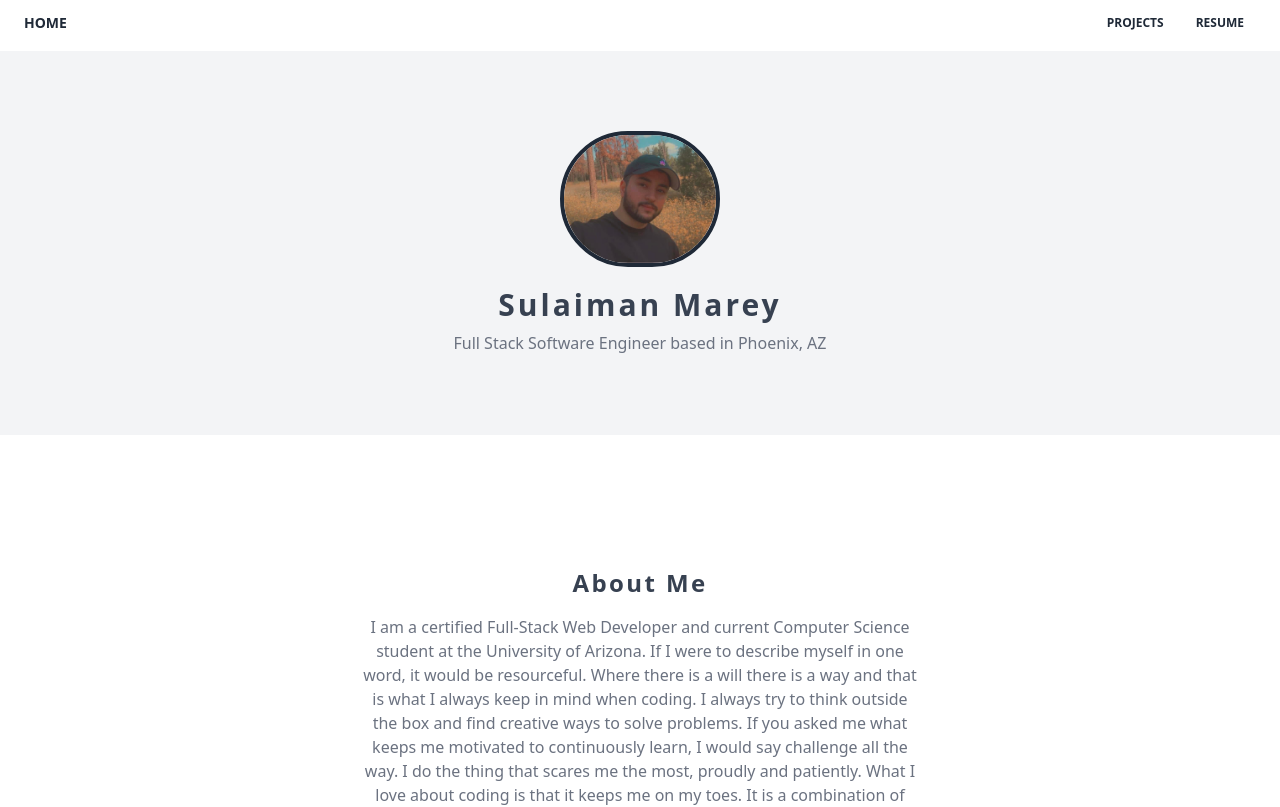
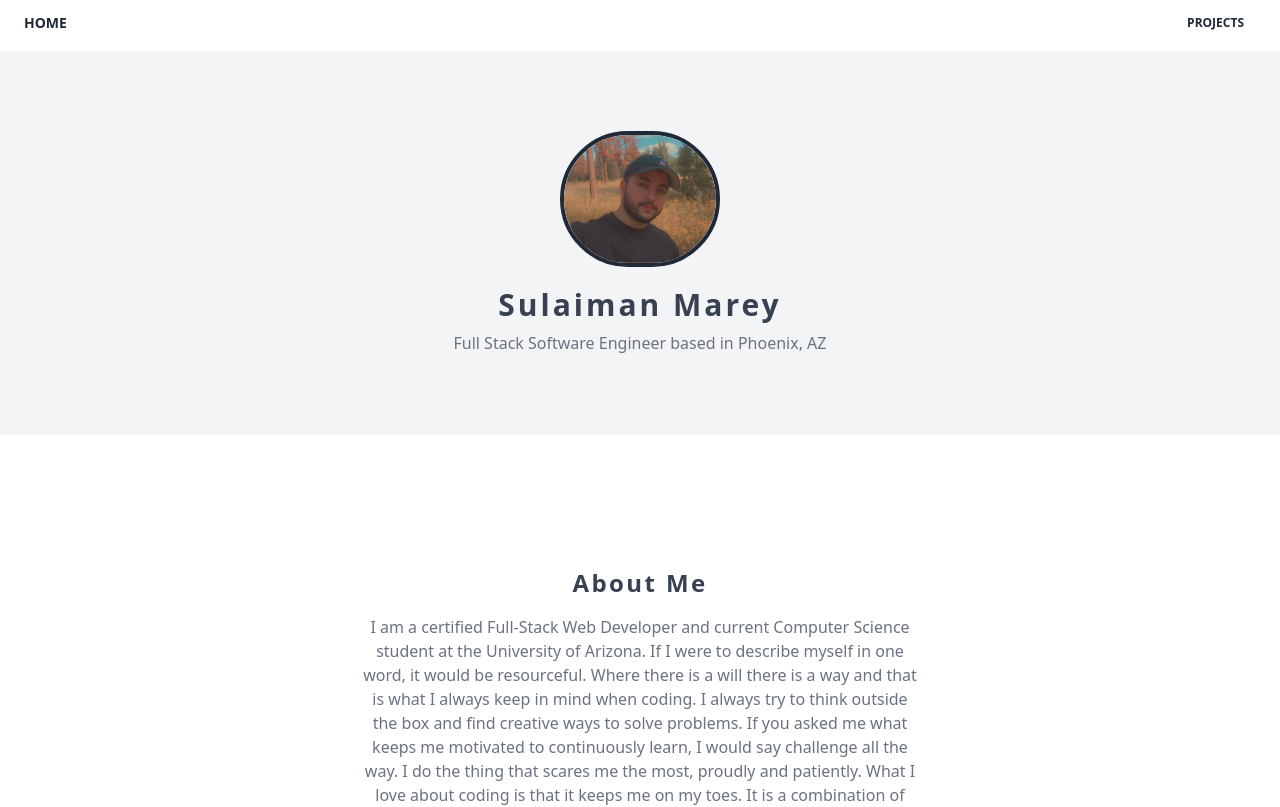
Before and after one commit to adam-marey/myPort, a React (Create React App) app: page / in a window 1280 px wide. Shown: the top 807 px of the page. Built offline with nearby package versions, Linux system fonts and the light colour scheme.

Commit message:
delete resume

```diff
--- a/src/components/Navbar/Navbar.js
+++ b/src/components/Navbar/Navbar.js
@@ -55,14 +55,6 @@ const Navbar = ({ fixed }) => {
                   <span className="ml-2">Projects</span>
                 </NavLink>
               </li>
-              <li className="nav-item">
-                <NavLink
-                  to="/projects"
-                  className="px-3 py-2 flex items-center text-xs uppercase font-bold leading-snug text-gray-800 hover:opacity-75"
-                >
-                  <span className="ml-2">Resume</span>
-                </NavLink>
-              </li>
             </ul>
           </div>
         </div>
```
